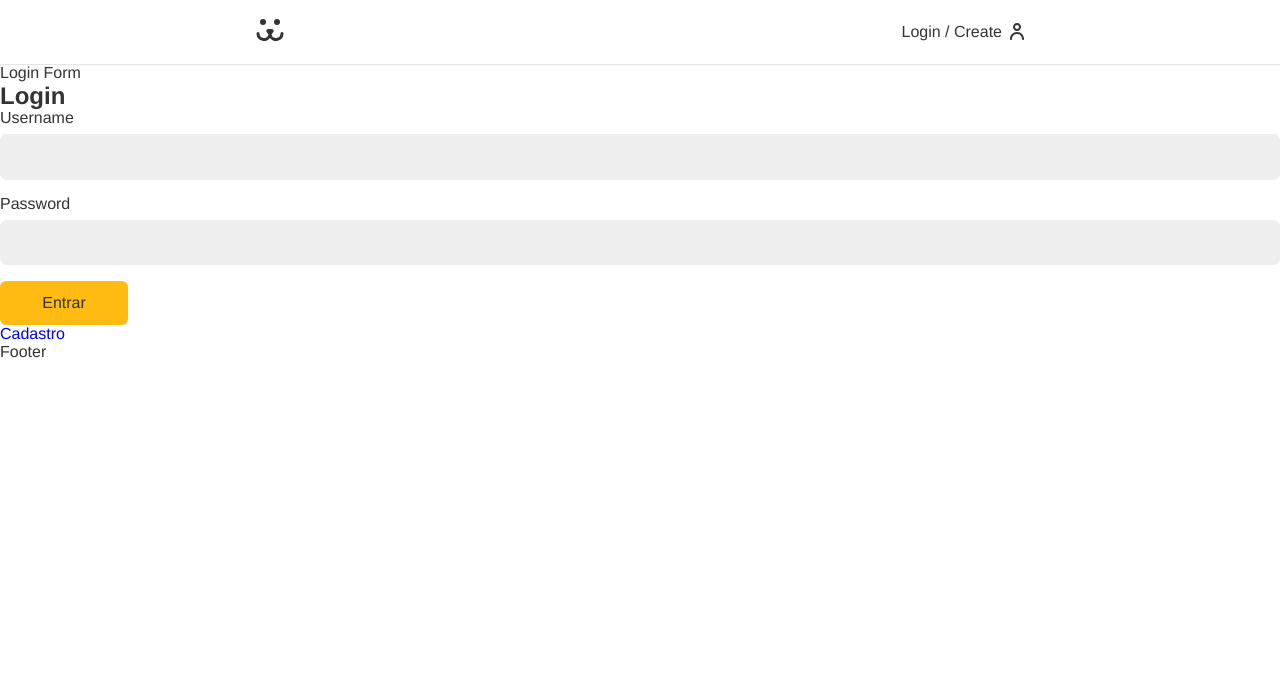
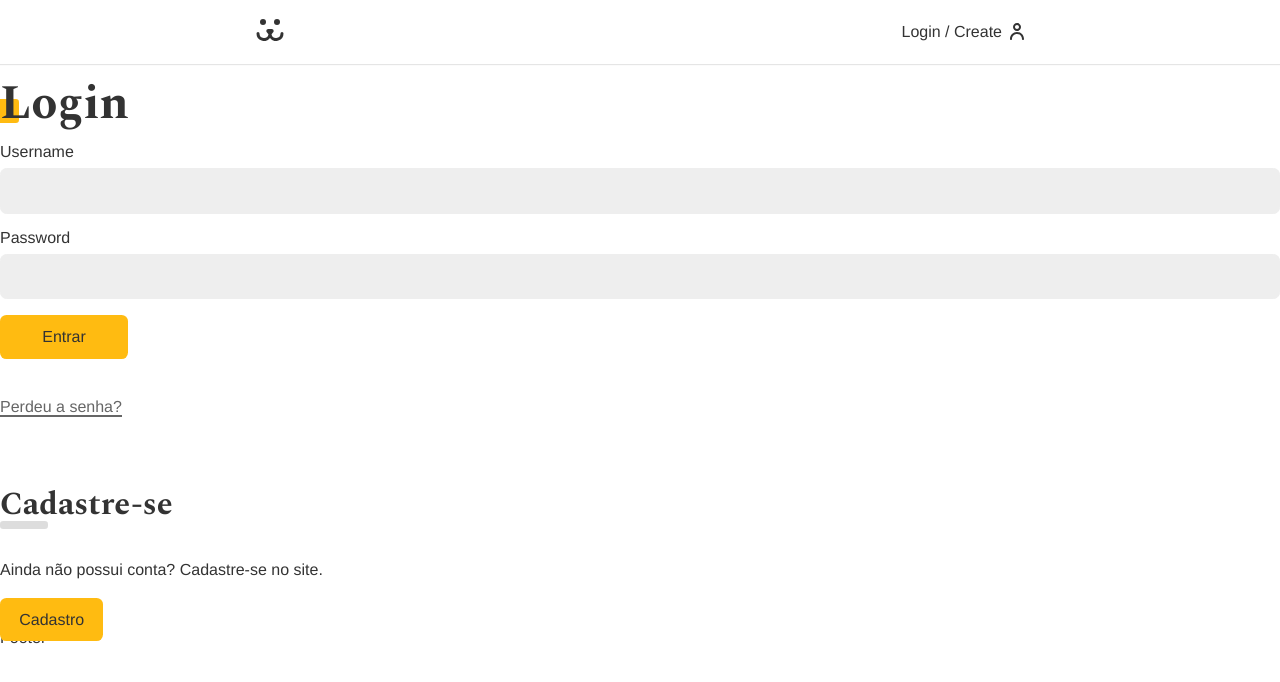
Before and after one commit to zoccalucas/dogs-react, a React (Vite) app: page /login in a window 1280 px wide. Shown: the top 682 px of the page. Built offline with nearby package versions, Linux system fonts and the light colour scheme.

Commit message:
add: LoginForm styles and error component

```diff
--- a/src/App.css
+++ b/src/App.css
@@ -1,3 +1,5 @@
+@import url('https://fonts.googleapis.com/css2?family=Spectral:wght@700&display=swap');
+
 * {
     box-sizing: border-box;
 }
@@ -41,6 +43,7 @@
 
 a {
     text-decoration: none;
+    color: #333;
 }
 
 .container {
@@ -48,3 +51,39 @@
     padding: 0 1rem;
     margin: 0 auto;
 }
+
+.title {
+    font-family: var(--type-second);
+    line-height: 1;
+    font-size: 3rem;
+    margin: 1rem 0;
+    position: relative;
+    z-index: 1;
+
+}
+
+.title::after {
+    content: '';
+    display: block;
+    width: 1.5rem;
+    height: 1.5rem;
+    background: #fb1;
+    position: absolute;
+    bottom: 5px;
+    left: -5px;
+    border-radius: 0.2rem;
+    z-index: -1;
+}
+
+.animeLeft {
+    opacity: 0;
+    transform: translateX(-20px);
+    animation: animeLeft .3s forwards;
+}
+
+@keyframes animeLeft{
+    to {
+        opacity: 1;
+        transform: initial;
+    }
+}
--- /dev/null
+++ b/src/Components/Helper/Error.jsx
@@ -0,0 +1,9 @@
+import React from 'react';
+
+const Error = ({ error }) => {
+
+  if(!error) return null;
+  return <p style={{color: '#f31', margin: '1rem 0'}}>{error}</p>;
+};
+
+export default Error;
--- a/src/Components/Login/LoginForm.jsx
+++ b/src/Components/Login/LoginForm.jsx
@@ -4,6 +4,9 @@
 import Button from '../Forms/Button';
 import useForm from '../../Hooks/useForm';
 import { UserContext } from "../../UserContext";
+import Error from '../Helper/Error';
+import styles from './LoginForm.module.css';
+import stylesBtn from '../Forms/Button.module.css';
 
 const LoginForm = () => {
   const username =  useForm();
@@ -20,9 +23,9 @@
   }
 
   return (
-    <section> Login Form
-      <h1>Login</h1>
-      <form action="" onSubmit={handleSubmit}>
+    <section className="animeLeft">
+      <h1 className="title">Login</h1>
+      <form className={styles.form} onSubmit={handleSubmit} >
         <Input label="Username" type="text" name="username" {...username} />
         <Input label="Password" type="password" name="password" {...password} />
         {loading ? (
@@ -30,9 +33,18 @@
         ) : (
           <Button>Entrar</Button>
         )}
-        {error && <p>{error}</p>}
+        <Error error={error} />
       </form>
-      <Link to="/login/create">Cadastro</Link>
+      <Link className={styles.perdeu} to="/login/lost">
+        Perdeu a senha?
+      </Link>
+      <div className={styles.cadastro}>
+        <h2 className={styles.subtitle}>Cadastre-se</h2>
+      </div>
+      <p className={styles.p}>Ainda não possui conta? Cadastre-se no site.</p>
+      <Link className={stylesBtn.button} to="/login/create">
+        Cadastro
+      </Link>
     </section>
   )
 };
--- /dev/null
+++ b/src/Components/Login/LoginForm.module.css
@@ -0,0 +1,42 @@
+.form {
+  margin-bottom: 2rem;
+}
+
+.perdeu {
+  display: inline-block;
+  color: #666;
+  padding: 0.5rem 0;
+  line-height: 1;
+}
+
+.perdeu::after {
+  content: '';
+  height: 2px;
+  width: 100%;
+  background: currentColor;
+  display: block;
+}
+
+.cadastro {
+  margin-top: 4rem;
+}
+
+.p {
+  margin-top: 2rem;
+  margin-bottom: 2rem;
+}
+
+.subtitle {
+  font-family: var(--type-second);
+  line-height: 1;
+  font-size: 2rem;
+}
+
+.subtitle::after {
+  content: '';
+  display: block;
+  width: 3rem;
+  height: 0.5rem;
+  background: #ddd;
+  border-radius: 0.2rem;
+}
```
